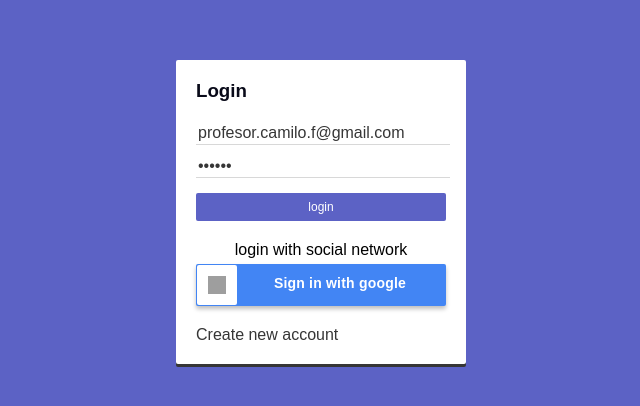
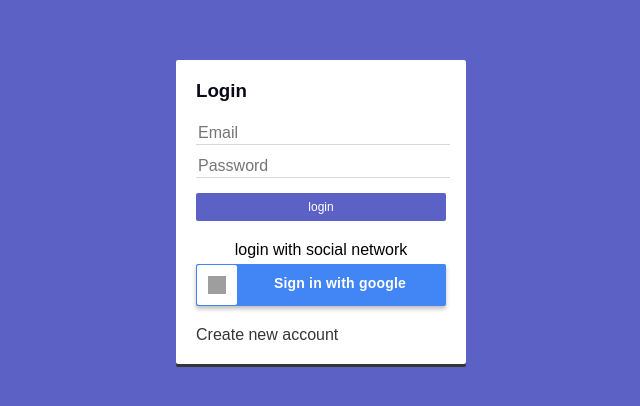
Before and after one commit to CamiloFuentesR/Journal, a React (Create React App) app: page /auth/login in a window 1280 px wide. Shown: the part 188-594 px from the top of the page, without its empty margins (319-959 px from the left). Built offline with nearby package versions, Linux system fonts and the light colour scheme; no server answers; grey boxes are pictures that could not be loaded.

Commit message:
sin user

```diff
--- a/src/components/auth/LoginScreen.jsx
+++ b/src/components/auth/LoginScreen.jsx
@@ -15,8 +15,8 @@ export const LoginScreen = () => {
     const loading = useSelector(state => state.ui.loading)
     const verificar = useSelector(state => state.auth.verifyEmail)
     const [formValues, handleInputChange] = useForm({
-        email: 'profesor.camilo.f@gmail.com',
-        password: '123456'
+        email: '',
+        password: ''
     });
     const [errorEmail, seterrorEmail] = useState('');
     const [errorPassword, setErrorPassword] = useState('');
```
Also changed, not shown: 1 other file (tests, documents, lock files or other folders).
